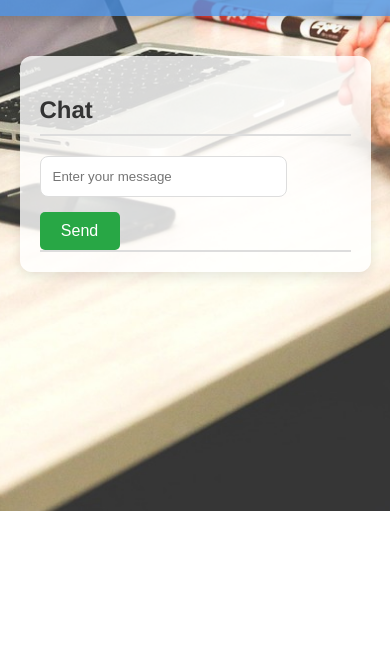
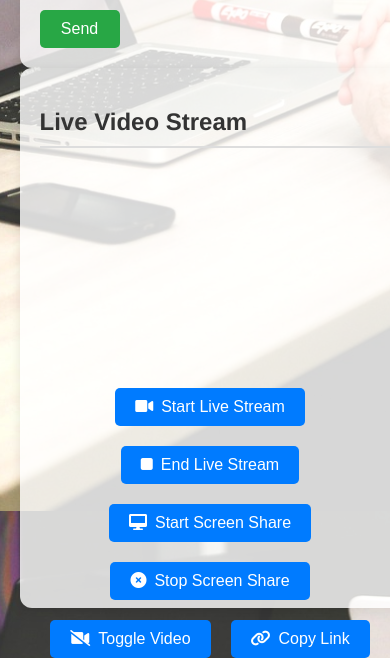
Before and after one commit to tunde1256/chat-and-live-stream, a website: page public/chat.html in a window 390 px wide. Shown: the part 333-991 px from the top of the page. Before the commit the page ends 844 px from the top, so only its background shows below. Drawn offline with Linux system fonts and the light colour scheme.

Commit message:
Add files via upload

```diff
--- a/public/chat.html
+++ b/public/chat.html
@@ -39,7 +39,7 @@
             flex-wrap: wrap;
         }
 
-        .chat-section {
+        .chat-section, .stream-section {
             background-color: rgba(255, 255, 255, 0.8);
             border-radius: 12px;
             box-shadow: 0 4px 12px rgba(0, 0, 0, 0.1);
@@ -55,6 +55,34 @@
             border-bottom: 2px solid #ddd;
             padding-bottom: 10px;
             margin-bottom: 20px;
+        }
+
+        #videoStream {
+            border-radius: 12px;
+            width: 100%;
+            max-height: 300px;
+            object-fit: cover;
+            margin-bottom: 20px;
+        }
+
+        .btn {
+            background-color: #007bff;
+            color: white;
+            border: none;
+            padding: 10px 20px;
+            font-size: 16px;
+            margin-top: 10px;
+            margin-right: 10px;
+            border-radius: 5px;
+            cursor: pointer;
+        }
+
+        .btn i {
+            margin-right: 8px;
+        }
+
+        .btn:hover {
+            background-color: #0056b3;
         }
 
         input[type="text"] {
@@ -88,8 +116,6 @@
             margin: 0;
             overflow-y: auto;
             flex: 1;
-            border: 1px solid #ddd;
-            height: 300px;
         }
 
         li {
@@ -97,22 +123,34 @@
             border-bottom: 1px solid #ddd;
         }
 
-        li .username {
-            font-weight: bold;
-            color: #007bff;
+        .stream-buttons {
+            display: flex;
+            justify-content: center;
+            flex-wrap: wrap;
+            gap: 10px;
+            margin-top: 15px;
         }
 
-        li .message {
-            display: block;
-            margin-left: 10px;
-            color: #333;
+        #streamLink {
+            margin-top: 15px;
+            word-break: break-all;
+        }
+
+        @media (max-width: 600px) {
+            .container {
+                flex-direction: column;
+            }
+            .chat-section, .stream-section {
+                margin-right: 0;
+                width: 100%;
+            }
         }
     </style>
 </head>
 <body>
 
     <header>
-        <h1>Chat Room</h1>
+        <h1>Chat Room & Live Stream</h1>
     </header>
 
     <div class="container">
@@ -123,22 +161,49 @@
                 <input type="text" id="messageInput" placeholder="Enter your message">
                 <button class="send-button" onclick="sendMessage()">Send</button>
             </div>
-            <ul id="messageList"></ul>
+            <ul id="messageList"></ul> <!-- Display list of messages -->
+        </section>
+
+        <!-- Live Stream Section -->
+        <section class="stream-section">
+            <h2>Live Video Stream</h2>
+            <video id="videoStream" autoplay muted></video>
+            <div class="stream-buttons">
+                <button class="btn" onclick="startLiveStream()"><i class="fas fa-video"></i>Start Live Stream</button>
+                <button class="btn" onclick="endLiveStream()"><i class="fas fa-stop"></i>End Live Stream</button>
+                <button class="btn" onclick="startScreenShare()"><i class="fas fa-desktop"></i>Start Screen Share</button>
+                <button class="btn" onclick="stopScreenShare()"><i class="fas fa-times-circle"></i>Stop Screen Share</button>
+                <button class="btn" onclick="toggleVideo()"><i class="fas fa-video-slash"></i>Toggle Video</button>
+                <button class="btn" onclick="copyStreamLink()"><i class="fas fa-link"></i>Copy Link</button>
+            </div>
+            <div id="streamLink"></div>
         </section>
     </div>
 
     <script>
         let socket;
+        let signalingSocket;
+        let peerConnection;
+        let localStream;
+        let screenStream;
+        let videoEnabled = true;
+        const video = document.getElementById('videoStream');
         const token = localStorage.getItem('token');
-        const username = localStorage.getItem('username') || "User"; // Get username from localStorage or default to 'User'
-        const messageList = document.getElementById('messageList');
+        const username = localStorage.getItem('username') || "User"; // Get username from localStorage
+        let messageQueue = []; // Queue for messages when socket is not open
 
-        // Function to set up WebSocket
-        function setupWebSocket() {
+        function setupWebSockets() {
+            if (socket && socket.readyState !== WebSocket.CLOSED) return; // Prevent multiple connections
+
             socket = new WebSocket(`wss://chat-and-live-stream.onrender.com?token=${token}`);
 
             socket.onopen = () => {
-                console.log('WebSocket connected');
+                console.log('WebSocket connection established');
+                // Send all queued messages
+                while (messageQueue.length > 0) {
+                    const messageData = messageQueue.shift(); // Get the first message in the queue
+                    socket.send(JSON.stringify(messageData)); // Send it
+                }
             };
 
             socket.onerror = (error) => {
@@ -146,16 +211,76 @@
             };
 
             socket.onmessage = (event) => {
-                console.log('Message from server:', event.data);
                 const messageData = JSON.parse(event.data);
-                displayMessage(messageData.username, messageData.text);
+                const listItem = document.createElement('li');
+                listItem.textContent = `${messageData.username}: ${messageData.text}`; // Format message
+                document.getElementById('messageList').appendChild(listItem); // Append message to the list
+                console.log('Received message:', messageData);
             };
         }
 
-        // Function to send a message
+        async function startLiveStream() {
+            try {
+                localStream = await navigator.mediaDevices.getUserMedia({ video: true, audio: true });
+                video.srcObject = localStream;
+                addTracksToPeerConnection(localStream);
+
+                const streamId = new Date().getTime();
+                const streamLink = `https://chat-and-live-stream.onrender.com/join-stream.html?streamId=${streamId}&token=${token}`;
+
+                localStorage.setItem('streamLink', streamLink);
+                document.getElementById('streamLink').innerHTML = `Your stream link: <a href="${streamLink}" target="_blank" style="color: blue; text-decoration: underline;">${streamLink}</a>`;
+            } catch (error) {
+                console.error('Error accessing media devices.', error);
+            }
+        }
+
+        function endLiveStream() {
+            if (localStream) {
+                localStream.getTracks().forEach(track => track.stop());
+                localStream = null;
+                video.srcObject = null;
+                document.getElementById('streamLink').textContent = '';
+            }
+        }
+
+        function startScreenShare() {
+            navigator.mediaDevices.getDisplayMedia({ video: true }).then((stream) => {
+                screenStream = stream;
+                video.srcObject = screenStream;
+                addTracksToPeerConnection(screenStream);
+            });
+        }
+
+        function stopScreenShare() {
+            if (screenStream) {
+                screenStream.getTracks().forEach(track => track.stop());
+                screenStream = null;
+                video.srcObject = localStream; // Revert to local stream if available
+            }
+        }
+
+        function toggleVideo() {
+            videoEnabled = !videoEnabled;
+            localStream.getVideoTracks().forEach(track => {
+                track.enabled = videoEnabled;
+            });
+        }
+
+        function copyStreamLink() {
+            const link = localStorage.getItem('streamLink');
+            navigator.clipboard.writeText(link).then(() => {
+                alert('Stream link copied to clipboard!');
+            });
+        }
+
+        function addTracksToPeerConnection(stream) {
+            // Add tracks to peer connection logic
+        }
+
         function sendMessage() {
             const messageInput = document.getElementById('messageInput');
-            const messageText = messageInput.value.trim(); // Trim whitespace
+            const messageText = messageInput.value;
 
             if (messageText) {
                 const messageData = {
@@ -163,27 +288,23 @@
                     text: messageText
                 };
 
-                // Send message through WebSocket
-                if (socket.readyState === WebSocket.OPEN) {
+                if (socket && socket.readyState === WebSocket.OPEN) {
                     socket.send(JSON.stringify(messageData));
-                    displayMessage(username, messageText); // Show message in the UI immediately
+                    // Also display the sent message immediately in the chat
+                    const listItem = document.createElement('li');
+                    listItem.textContent = `${username}: ${messageText}`; // Format sent message
+                    document.getElementById('messageList').appendChild(listItem); // Append message to the list
                 } else {
-                    console.warn('WebSocket is not open.');
+                    // Queue the message if the socket is not open
+                    messageQueue.push(messageData);
                 }
 
                 messageInput.value = ''; // Clear the input field
             }
         }
 
-        // Function to display message in the chat
-        function displayMessage(username, text) {
-            const listItem = document.createElement('li');
-            listItem.innerHTML = `<span class="username">${username}:</span> <span class="message">${text}</span>`;
-            messageList.appendChild(listItem);
-        }
-
-        // Initialize WebSocket when window loads
-        window.onload = setupWebSocket;
+        // Initialize WebSockets when the window loads
+        window.onload = setupWebSockets;
     </script>
 
 </body>
```
